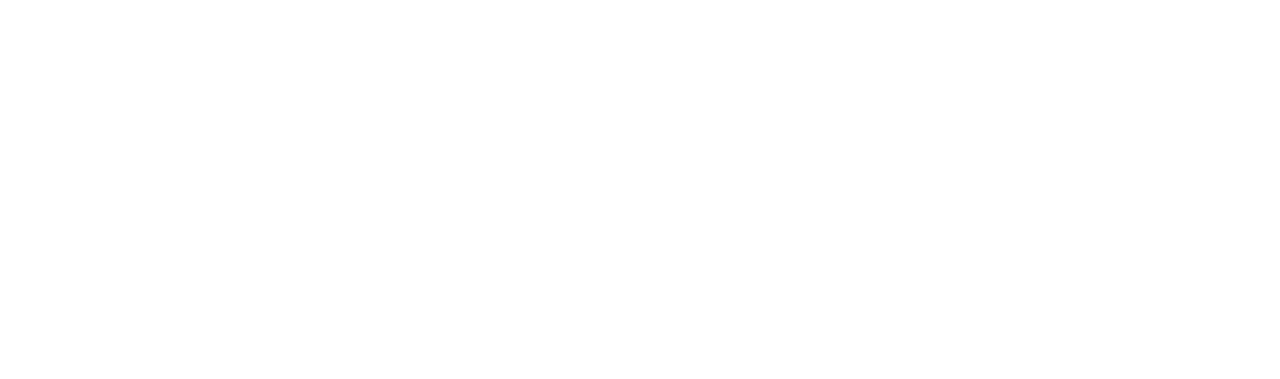
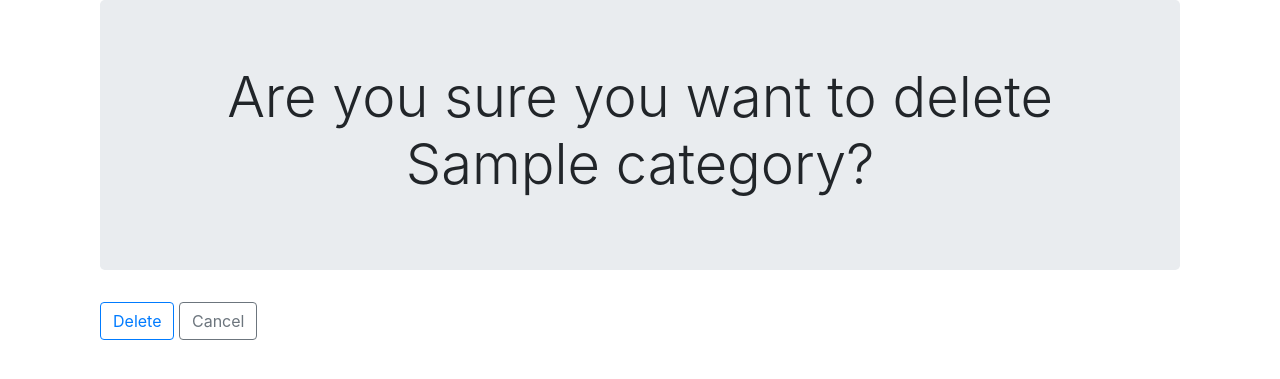
Before and after one commit to falk225/ItemCatalog, a Flask app: page /ItemCatalog/Categories/1/Delete in a window 1280 px wide. Before the commit the part shown is empty. Shown: the top 379 px of the page. Run offline with Flask 2, Linux system fonts and the light colour scheme; tables that the repository leaves empty hold one stand-in row (values such as "Sample post"); some libraries are stand-ins or nearby versions.

Commit message:
add functionality for categoryDelete.html

```diff
--- a/application.py
+++ b/application.py
@@ -43,7 +43,7 @@
         session.commit()
         return redirect(url_for('viewCategories'))
 
-@app.route('/ItemCatalog/Categories/<int:categoryID>/Delete', methods=['GET','DELETE'])
+@app.route('/ItemCatalog/Categories/<int:categoryID>/Delete', methods=['GET','POST'])
 def deleteCategory(categoryID):
     category = session.query(Category).filter_by(id=categoryID).one()
     if request.method == 'GET':
@@ -89,13 +89,13 @@
         session.commit()
         return redirect(url_for('viewItem', categoryID=item.category_id))
 
-@app.route('/ItemCatalog/Items/<int:itemID>/Delete', methods=['GET','DELETE'])
+@app.route('/ItemCatalog/Items/<int:itemID>/Delete', methods=['GET','POST'])
 def deleteItem(itemID):
     item = session.query(Item).filter_by(id=itemID).one()
     if request.method == 'GET':
         #return confirm deletion page
         return render_template('itemDelete.html', id=itemID)
-    elif request.method == 'DELETE':
+    elif request.method == 'POST':
         category_id = item.category_id
         #remove item from database
         session.delete(item)
--- a/templates/categoryDelete.html
+++ b/templates/categoryDelete.html
@@ -0,0 +1,14 @@
+{% extends "tmpBootStrap.html" %}
+{% block content %}
+    <div class='container'>
+        <div class='jumbotron'>
+            <h1 class="display-4 text-center">Are you sure you want to delete {{category.name}}?</h1>
+        </div>
+        <form action="{{url_for('deleteCategory', categoryID=category.id)}}" method='POST'>
+            <div class='form-group'>
+                <input class='btn btn-outline-primary' type='submit' value='Delete'>
+                <a class='btn btn-outline-secondary' href='{{url_for("viewCategories")}}'>Cancel</a>
+            </div>
+        </form>
+    </div>
+{% endblock %}
--- a/templates/categoryView.html
+++ b/templates/categoryView.html
@@ -12,5 +12,4 @@
             {% endfor %}
         </ul>
     </div>
-
 {% endblock %}
```
Also changed, not shown: templates/categoryAdd.html (line endings or trailing spaces), templates/categoryEdit.html (indentation only).
